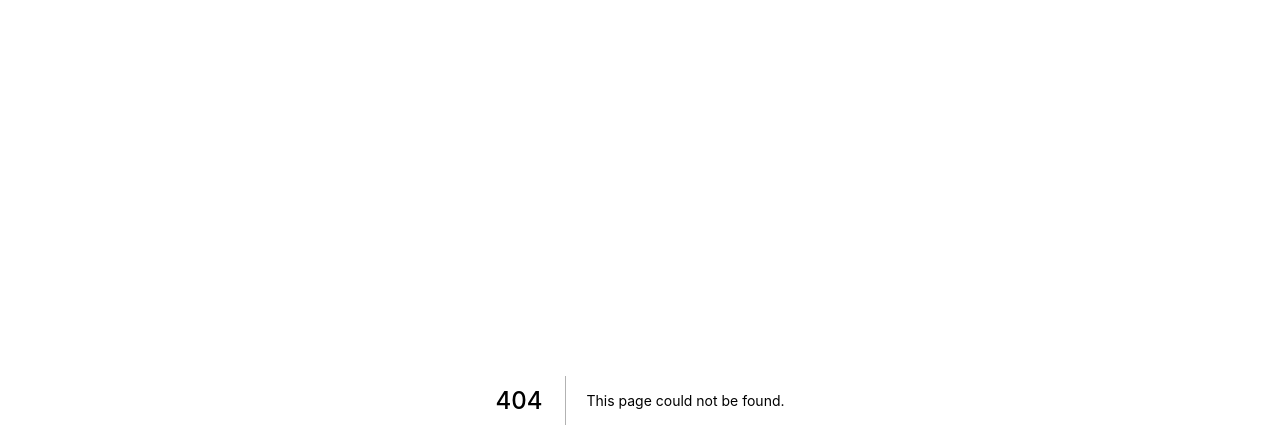
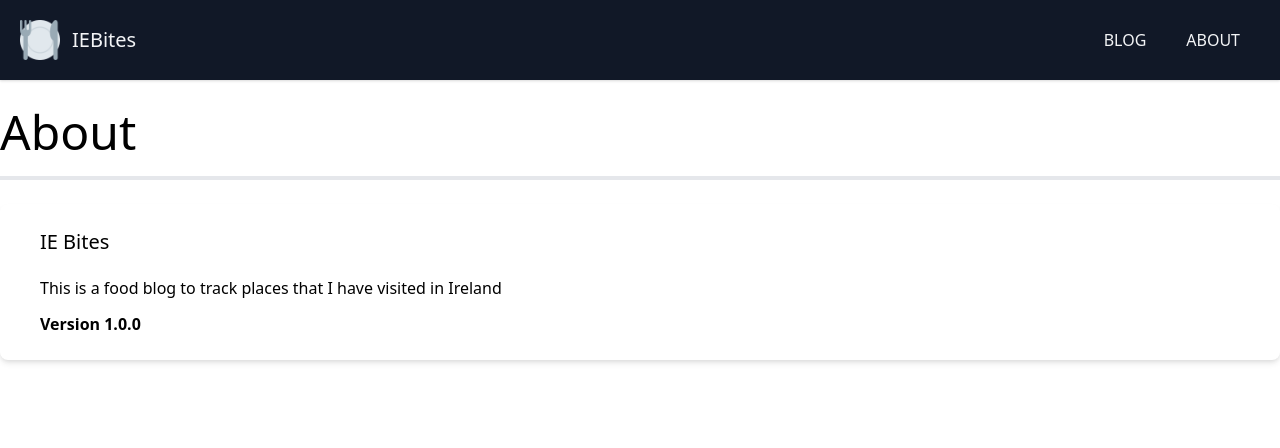
Before and after one commit to RdotSilva/React-NextJS-IEBites, a Next.js app: page /about in a window 1280 px wide. Before the commit this address had no page. Shown: the top 448 px of the page. Built offline with nearby package versions, Linux system fonts and the light colour scheme.

Commit message:
Add AboutPage component

```diff
--- /dev/null
+++ b/pages/about.js
@@ -0,0 +1,18 @@
+import Layout from "../components/Layout";
+
+export default function AboutPage() {
+  return (
+    <Layout title="About IEBites">
+      <h1 className="text-5xl border-b-4 pb-5">About</h1>
+      <div className="bg-white shadow-md rounded-lg px-10 py-6 mt-6">
+        <h3 className="text-xl mb-5">IE Bites</h3>
+        <p className="mb-3">
+          This is a food blog to track places that I have visited in Ireland
+        </p>
+        <p>
+          <span className="font-bold">Version 1.0.0</span>
+        </p>
+      </div>
+    </Layout>
+  );
+}
```
